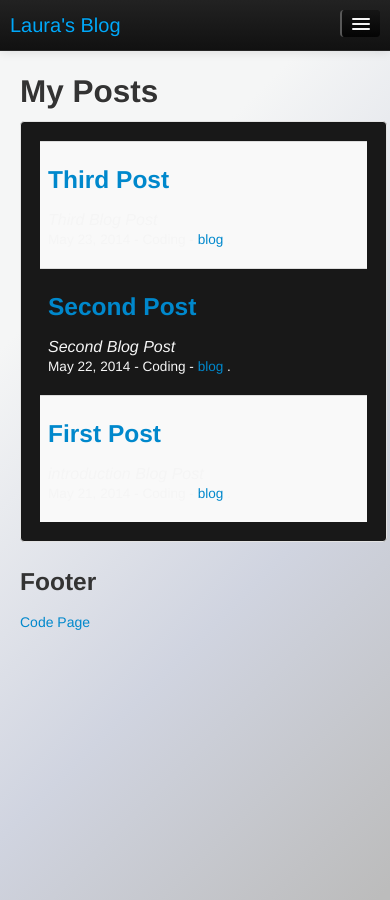
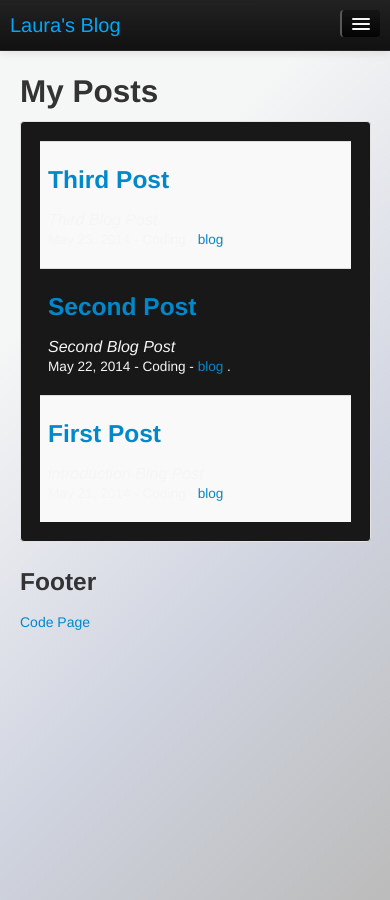
Before and after one commit to LauraR6561/Laurar6561.github.io, a Jekyll site: the page built from index.html, in a window 390 px wide. Built offline with Jekyll 4.4.1, drawn with Linux system fonts in a browser that asks for light colours; Markdown is read by kramdown in place of the engine named in the settings.

Commit message:
css change

```diff
--- a/css/template.css
+++ b/css/template.css
@@ -30,3 +30,10 @@ body{
         width:94%;
     }
 }
+
+@media (max-width: 767px){
+    #content > .table{
+        width:90%;
+        margin-right:10px;
+    }
+}
```
